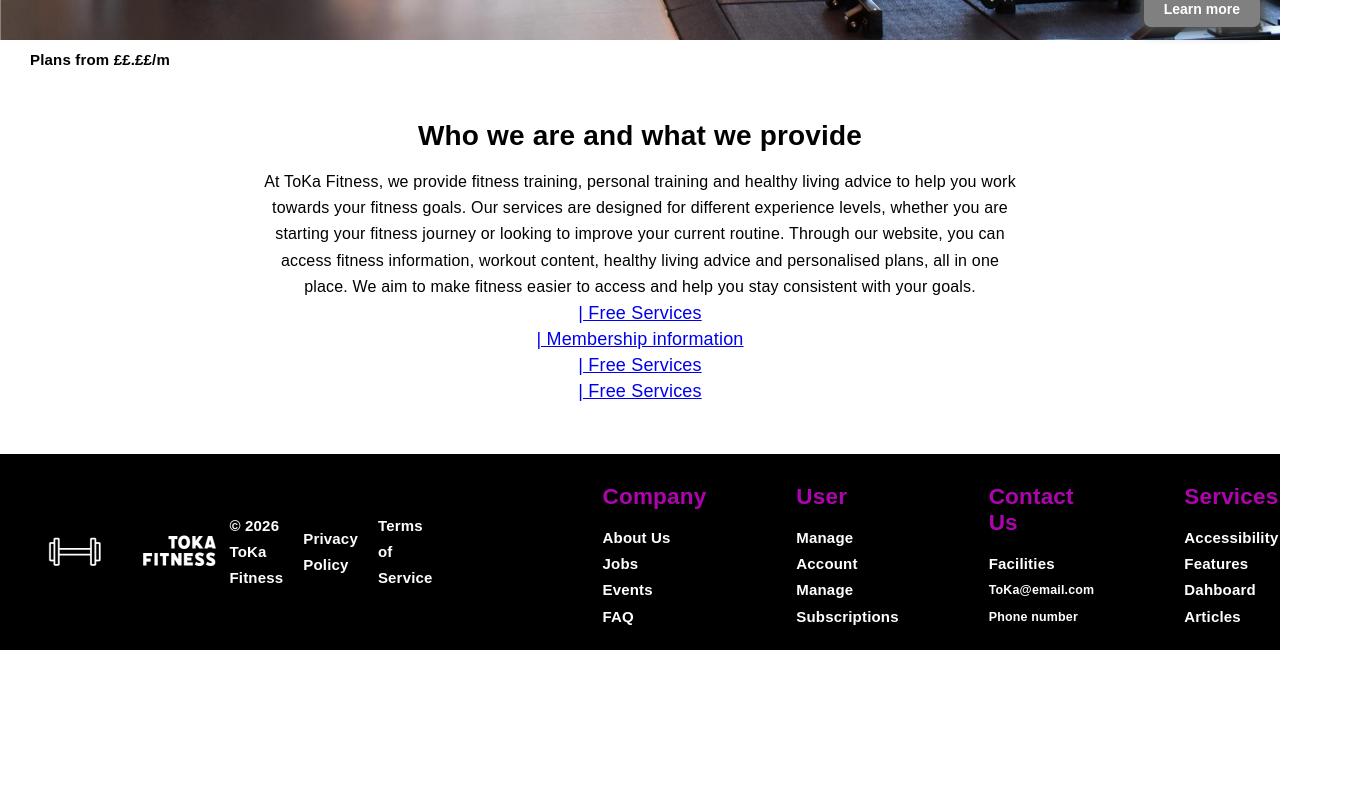
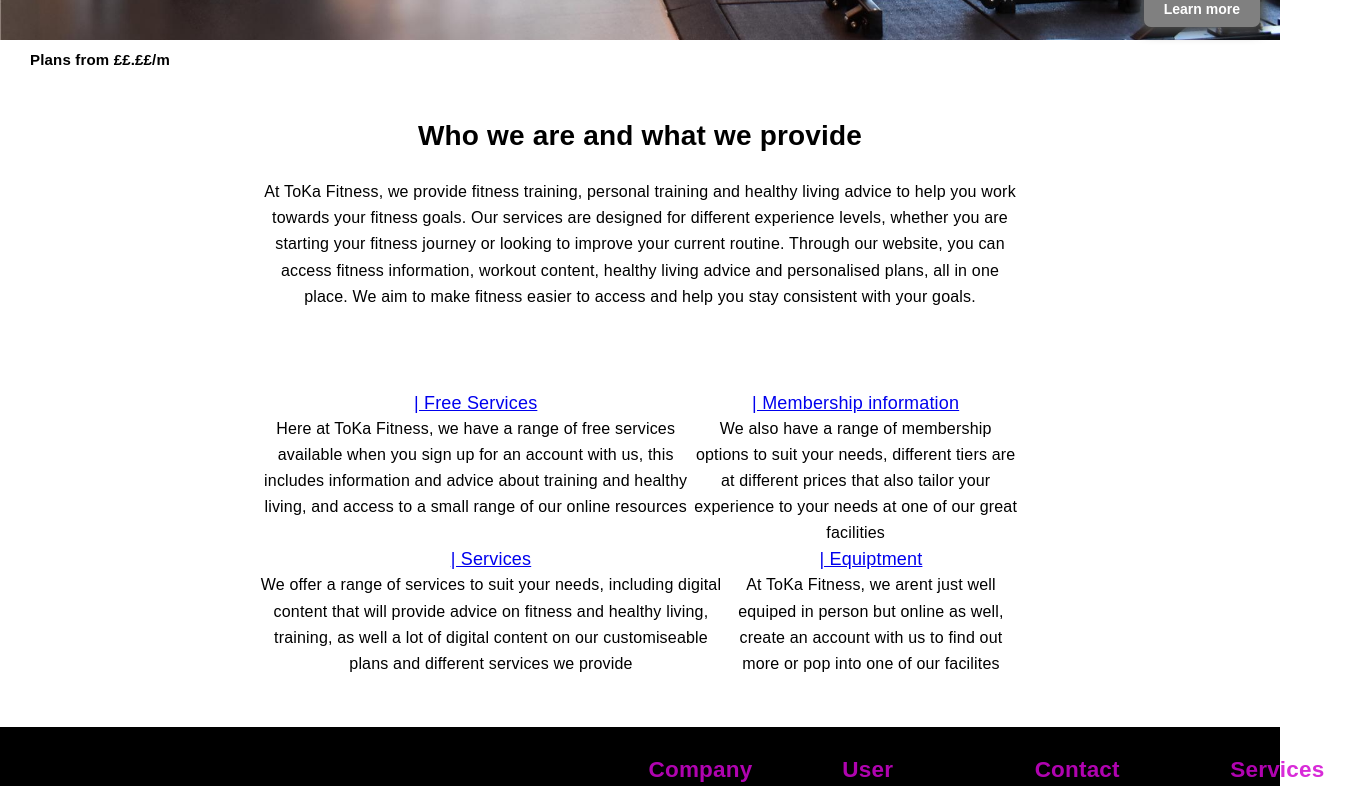
Before and after one commit to Krystian-De-Four/ToKa-Proposal, a React (Vite) app: page / in a window 1280 px wide. Shown: the part 720-1506 px from the top of the page, 1349 px wide, since content can reach past the window. Before the commit the page ends 1370 px from the top, so only its background shows below. Built offline with nearby package versions, Linux system fonts and the light colour scheme.

Commit message:
developed homepage information section

```diff
--- a/src/Components/Footer/Footer.css
+++ b/src/Components/Footer/Footer.css
@@ -55,9 +55,9 @@
 .footer-legal-items{
     display: flex;
     align-items: center;
-    gap: 20px;
+    gap: 28px;
     color: white;
-    padding-right: 170px;
+    padding-right: 200px;
 
     text-decoration: none;
     font-family: 'Arial', sans-serif;
--- a/src/Components/Pages/Homepage/Homepage.css
+++ b/src/Components/Pages/Homepage/Homepage.css
@@ -106,15 +106,37 @@
     text-align: center;
     padding: 0 20px;
     padding-bottom: 50px;
+    > p {
+        padding-bottom: 80px;
+    }
+
 }
 
 .info-section h2{
     font-size: 28px;
     margin-bottom: 20px;
     color: black;
+    padding-bottom: 10px;
+
 }
 
 .info-section p{
     font-size: 16px;
     color: black;
 }
+
+.info-container-1{
+    display: flex;
+    flex-direction: column;
+}
+
+.container-top-row{
+    display: flex;
+    font-family: 'Arial', sans-serif;
+
+}
+
+.container-btm-row{
+    display: flex;
+
+}
--- a/src/Components/Pages/Homepage/Homepage.jsx
+++ b/src/Components/Pages/Homepage/Homepage.jsx
@@ -32,20 +32,30 @@
                         <div className="container-top-row">
                             <div classname='container-1'>
                                 <NavLink to="/">| Free Services</NavLink>
+                                <p>Here at ToKa Fitness, we have a range of free services available when you sign up for an account with us,
+                                     this includes information and advice about training and healthy living, and
+                                    access to a small range of our online resources</p>
                             </div>
                             <div classname='container-2'>
                                 <NavLink to="/">| Membership information</NavLink>
+                                <p>We also have a range of membership options to suit your needs, different tiers are at different prices that
+                                    also tailor your experience to your needs at one of our great facilities</p>
 
                             </div>
                         </div>
 
                         <div className="container-btm-row">
                             <div classname='container-3'>
-                                <NavLink to="/">| Free Services</NavLink>
+                                <NavLink to="/">| Services</NavLink>
+                                <p>We offer a range of services to suit your needs, including digital content that will provide
+                                    advice on fitness and healthy living, training, as well a lot of digital content on our
+                                    customiseable plans and different services we provide</p>
 
                             </div>
                             <div classname='container-4'>
-                                <NavLink to="/">| Free Services</NavLink>
+                                <NavLink to="/">| Equiptment</NavLink>
+                                <p>At ToKa Fitness, we arent just well equiped in person but online as well, create an account with us to
+                                     find out more or pop into one of our facilites</p>
 
                             </div>
 
```
